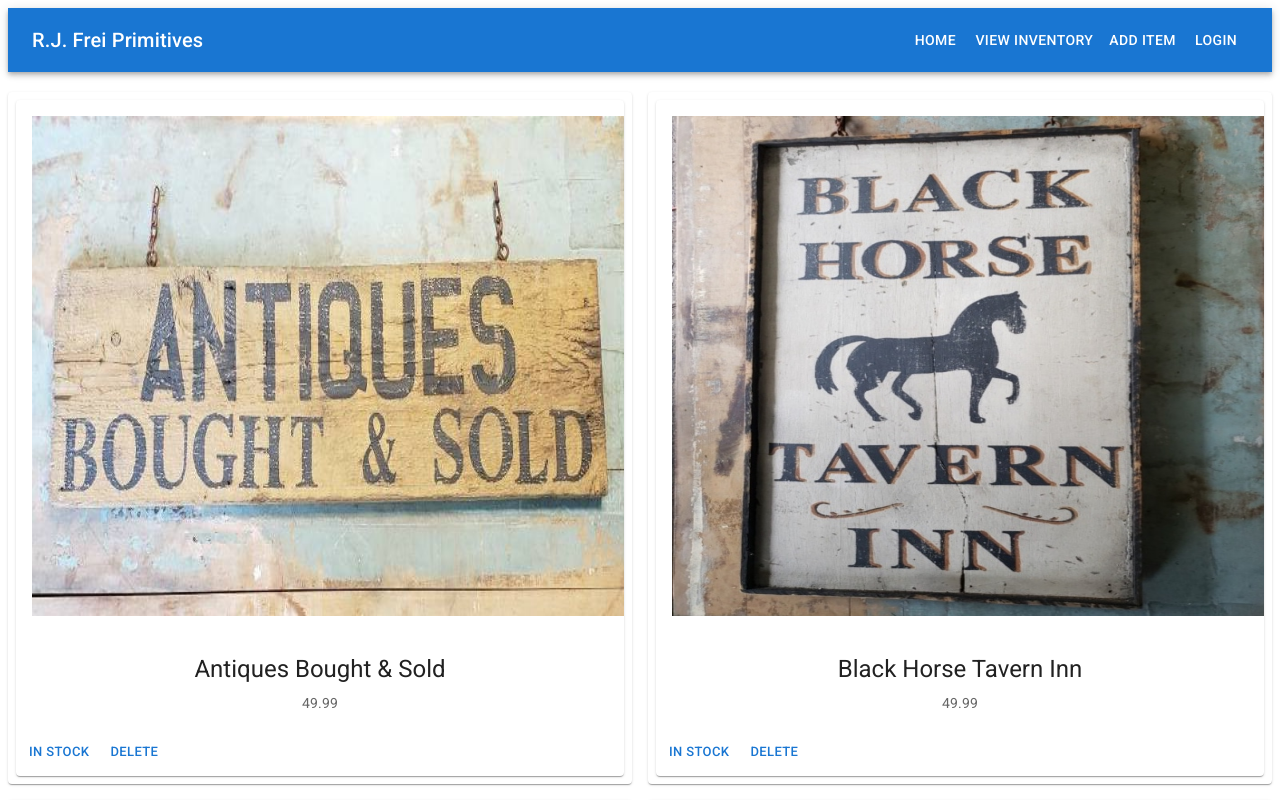
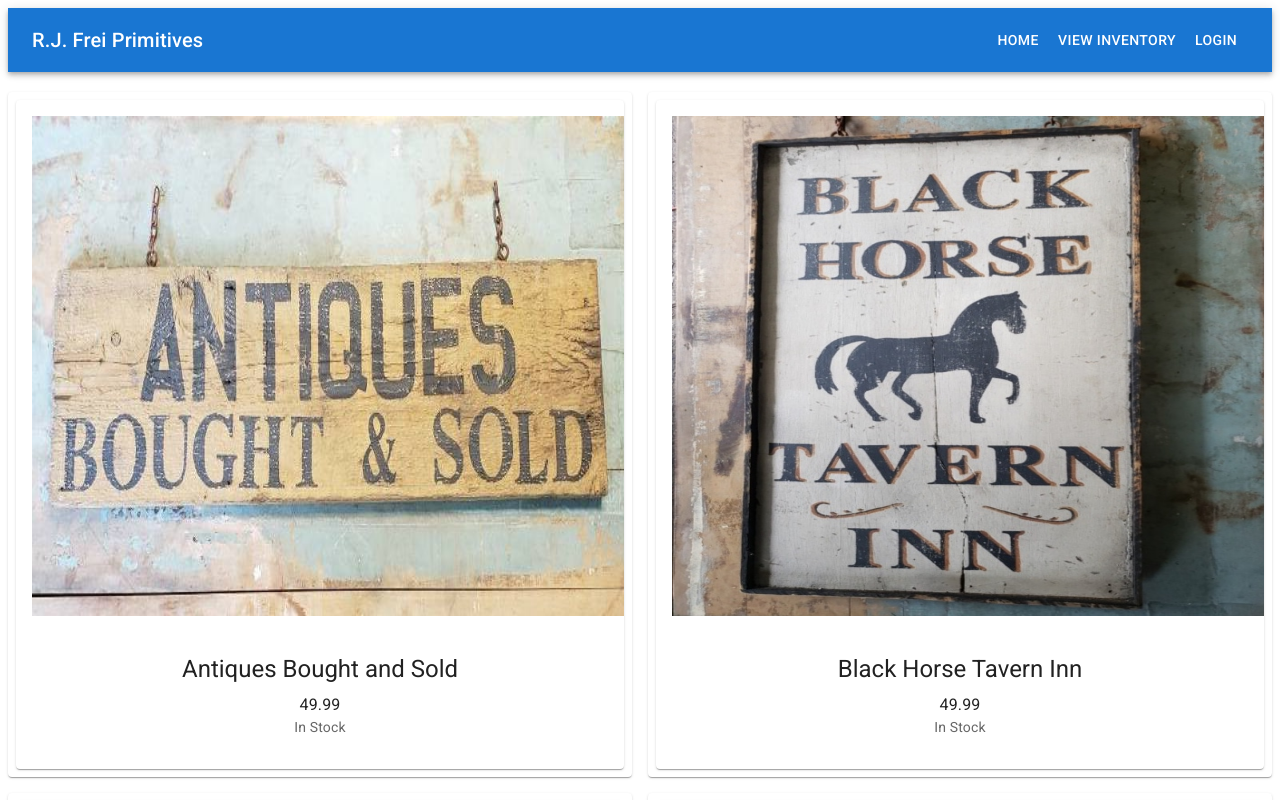
Before and after one commit to addisonfrei/Phase-2-Project, a React (Create React App) app: page /inventory in a window 1280 px wide. Shown: the top 800 px of the page. Built offline with nearby package versions, Linux system fonts and the light colour scheme; data requests are answered from the project's data file.

Commit message:
AddForm updated to include dropdown menu and db.json file updated with additional key value pair

```diff
--- a/db.json
+++ b/db.json
@@ -2,87 +2,101 @@
   "inventory": [
     {
       "id": 1,
-      "name": "Antiques Bought & Sold",
+      "name": "Antiques Bought and Sold",
       "image": "images/antiquesBought.jpg",
-      "price": "49.99"
+      "price": "49.99",
+      "available": "In Stock"
     },
     {
       "id": 2,
       "name": "Black Horse Tavern Inn",
       "image": "images/blackHorse.jpg",
-      "price": "49.99"
+      "price": "49.99",
+      "available": "In Stock"
     },
     {
       "id": 3,
       "name": "Butcher Shop",
       "image": "images/butcherShop.jpg",
-      "price": "49.99"
+      "price": "49.99",
+      "available": "In Stock"
     },
     {
       "id": 4,
       "name": "Butter & Eggs",
       "image": "images/butterEggs.jpg",
-      "price": "49.99"
+      "price": "49.99",
+      "available": "In Stock"
     },
     {
       "id": 5,
       "name": "Tavern 1765",
       "image": "images/imagejpeg_1.jpg",
-      "price": "49.99"
+      "price": "49.99",
+      "available": "In Stock"
     },
     {
       "id": 6,
       "name": "Adams & Co. Auctioneers",
       "image": "images/imagejpeg_2 2.jpg",
-      "price": "49.99"
+      "price": "49.99",
+      "available": "In Stock"
     },
     {
       "id": 7,
       "name": "Poultry and Eggs",
       "image": "images/imagejpeg_3 2.jpg",
-      "price": "49.99"
+      "price": "49.99",
+      "available": "In Stock"
     },
     {
       "id": 8,
       "name": "Olde & Early",
       "image": "images/olde.jpg",
-      "price": "49.99"
+      "price": "49.99",
+      "available": "In Stock"
     },
     {
       "id": 9,
       "name": "Pumpkins for Sale",
       "image": "images/pumpkins.jpg",
-      "price": "49.99"
+      "price": "49.99",
+      "available": "In Stock"
     },
     {
       "id": 10,
       "name": "Tavern",
       "image": "images/tavern.jpg",
-      "price": "49.99"
+      "price": "49.99",
+      "available": "In Stock"
     },
     {
       "id": 11,
       "name": "Tavern - Drinks Food & Rooms",
       "image": "images/tavernDrinksFood.jpg",
-      "price": "49.99"
+      "price": "49.99",
+      "available": "In Stock"
     },
     {
       "id": 12,
       "name": "Tobacco and Cigars",
       "image": "images/tobacco.jpg",
-      "price": "49.99"
+      "price": "49.99",
+      "available": "In Stock"
     },
     {
       "name": "Checkerboard",
       "image": "images/checkerboard.jpeg",
       "price": "54.99",
-      "id": 13
+      "id": 13,
+      "available": "In Stock"
     },
     {
       "name": "Test Antique",
       "image": "https://st2.depositphotos.com/6088656/10819/v/950/depositphotos_108199274-stock-illustration-vintage-metal-sign-antiques-and.jpg",
       "price": "99.99",
-      "id": 14
+      "id": 14,
+      "available": "In Stock"
     }
   ]
 }
--- a/src/components/AddItem.jsx
+++ b/src/components/AddItem.jsx
@@ -3,12 +3,25 @@ import { useNavigate } from 'react-router-dom'
 import Box from '@mui/material/Box';
 import TextField from '@mui/material/TextField';
 import Button from '@mui/material/Button';
+import MenuItem from '@mui/material/MenuItem';
+
+const stock = [
+  {
+    value: 'In Stock',
+    label: 'In Stock',
+  },
+  {
+    value: 'Out of Stock',
+    label: 'Out of Stock',
+  },
+];
 
 function AddItem( { onFormSubmit } ) {
   const [formData, setFormData] = useState({
       "name": "",
       "image": "",
-      "price": ""
+      "price": "",
+      "available": ""
   })
 
   const navigate = useNavigate()
@@ -62,6 +75,18 @@ function AddItem( { onFormSubmit } ) {
         value={formData.price}
         onChange={handleFormChange}
       />
+      <TextField
+          select
+          id="outlined-required"
+          label="Select"
+          name="available"
+          onChange={handleFormChange}
+          helperText="Please select availability"
+          variant="standard"
+        >
+          <MenuItem value="In Stock">In Stock</MenuItem>
+          <MenuItem value="Out of Stock">Out of Stock</MenuItem>
+        </TextField>
       <br />
       <Button
         size="medium"
--- a/src/components/App.jsx
+++ b/src/components/App.jsx
@@ -36,7 +36,7 @@ const App = () => {
         />
         <Route
           path='/inventory'
-          element={ <InventoryContainer inventoryList={inventoryList} onDeleteItem={handleDeleteItem}/>}
+          element={ <InventoryContainer inventoryList={inventoryList} onDeleteItem={handleDeleteItem} isLoggedIn={isLoggedIn}/>}
         />
         <Route
           path='/add'
--- a/src/components/InventoryCard.jsx
+++ b/src/components/InventoryCard.jsx
@@ -5,8 +5,8 @@ import CardContent from '@mui/material/CardContent';
 import Button from '@mui/material/Button';
 import Typography from '@mui/material/Typography';
 
-const InventoryCard = ( { inventory, onDeleteItem } ) => {
-    const { id, name, price, image } = inventory
+const InventoryCard = ( { inventory, onDeleteItem, isLoggedIn } ) => {
+    const { id, name, price, image, available } = inventory
     const [isAvailable, setIsAvailable] = useState(true)
 
     function handleItemDelete() {
@@ -20,6 +20,7 @@ const InventoryCard = ( { inventory, onDeleteItem } ) => {
     function handleStockChange() {
         setIsAvailable((isAvailable) => !isAvailable)
     }
+
 
     return (
         <Card >
@@ -35,31 +36,39 @@ const InventoryCard = ( { inventory, onDeleteItem } ) => {
             <Typography gutterBottom variant="h5" component="div">
               {name}
             </Typography>
+            <Typography variant="body1">
+              {price}
+            </Typography>
             <Typography variant="body2" color="text.secondary">
-              {price}
+              {available}
             </Typography>
           </CardContent>
           <CardActions>
-            {isAvailable ? (
-                <Button
-                    size="small"
-                    onClick={handleStockChange}
-                >
-                    In Stock
-                </Button>
+            {isLoggedIn ? (
+              <Button size="small" onClick={handleItemDelete}>Delete</Button>
             ) : (
-                <Button
-                    size="small"
-                    onClick={handleStockChange}
-                    color="error"
-                >
-                    Out of Stock
-                </Button>
+              null
             )}
-            <Button size="small" onClick={handleItemDelete}>Delete</Button>
           </CardActions>
         </Card>
       );
 }
 
 export default InventoryCard
+
+// {isAvailable ? (
+//   <Button
+//       size="small"
+//       onClick={handleStockChange}
+//   >
+//       In Stock
+//   </Button>
+// ) : (
+//   <Button
+//       size="small"
+//       onClick={handleStockChange}
+//       color="error"
+//   >
+//       Out of Stock
+//   </Button>
+// )}
--- a/src/components/InventoryContainer.jsx
+++ b/src/components/InventoryContainer.jsx
@@ -13,10 +13,10 @@ const Item = styled(Paper)(({ theme }) => ({
   color: theme.palette.text.secondary,
 }));
 
-const InventoryContainer = ( { inventoryList, onDeleteItem } ) => {
+const InventoryContainer = ( { inventoryList, onDeleteItem, isLoggedIn } ) => {
     const inventoryCard = inventoryList.map(inventory => (
             <Grid item xs={6} key={inventory.id}>
-              <Item><InventoryCard inventory={inventory} onDeleteItem={onDeleteItem}/></Item>
+              <Item><InventoryCard inventory={inventory} onDeleteItem={onDeleteItem} isLoggedIn={isLoggedIn}/></Item>
             </Grid>
         ))
     return (
--- a/src/components/NavBar.jsx
+++ b/src/components/NavBar.jsx
@@ -17,7 +17,11 @@ const NavBar = ( { isLoggedIn, setIsLoggedIn }) => {
                 </Typography>
                 <Button color="inherit" to='/' component= { Link }>Home</Button>
                 <Button color="inherit" to='/inventory' component= { Link }>View Inventory</Button>
-                <Button color="inherit" to='/add' component= { Link }>Add Item</Button>
+                {isLoggedIn ? (
+                  <Button color="inherit" to='/add' component= { Link }>Add Item</Button>
+                ) : (
+                  null
+                )}
                 {isLoggedIn ? (
                   <Button color="inherit" onClick={() => setIsLoggedIn(isLoggedIn => !isLoggedIn)}>Log Out</Button>
                 ) : (
```
